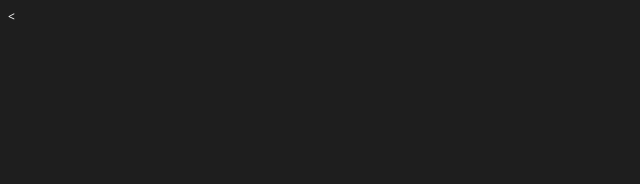
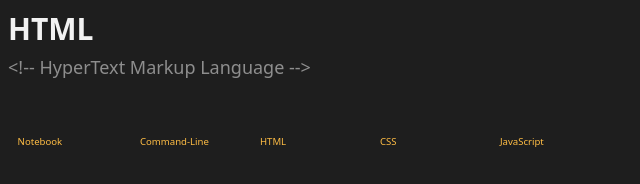
Before and after one commit to joe-scullin/notebook, a plain HTML site: page html.html in a window 1280 px wide. Shown: the whole page, without its empty margins (0-640 px from the left). Drawn offline with Linux system fonts and the light colour scheme.

Commit message:
Update html.html to include Navigation bar

```diff
--- a/html.html
+++ b/html.html
@@ -1,10 +1,18 @@
 <!Doctype html>
+<!-- This page will contain the notes I take whole learning HTML
+
+        Special Chatacters
+
+        <       &lt;
+        >       &gt;
+        &       &amp;                                        -->
+
 
 <html>
 
 
 
-<<head>
+<head>
     <title> HTML </title>
     <meta charset="utf-8">
     <link rel="stylesheet" href="./style.css">
@@ -13,6 +21,26 @@
 
 
 <body>
+
+    <!-- Page Title -->
+    <h1> HTML </h1>
+    <p> &lt;!-- HyperText Markup Language --&gt;</p>
+
+
+
+
+
+    <table style="background-color: #1E1E1E; font-size: 0.8em; padding-top: 3em; text-align: left;">
+        <tr>
+            <th><a href="./index.html"> Notebook </a></th>
+            <td><a href="./cl.html"> Command-Line </a></td>
+            <td><a href="./html.html"> HTML </a></td>
+            <td><a href="./css.html"> CSS </a></td>
+            <td><a href="./js.html"> JavaScript </a></td>
+        </tr>
+    </table>
+
+
 </body>
 
 
```
